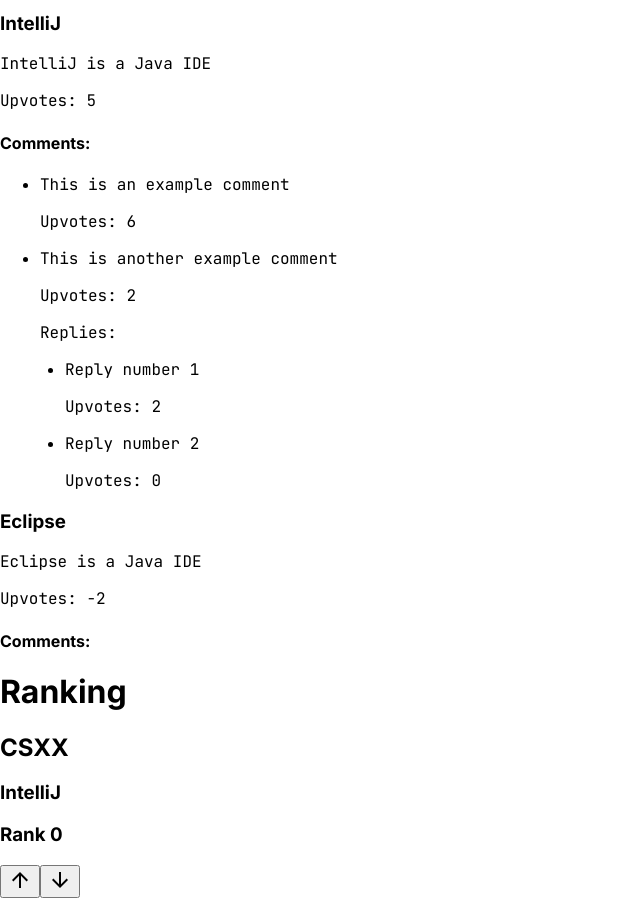
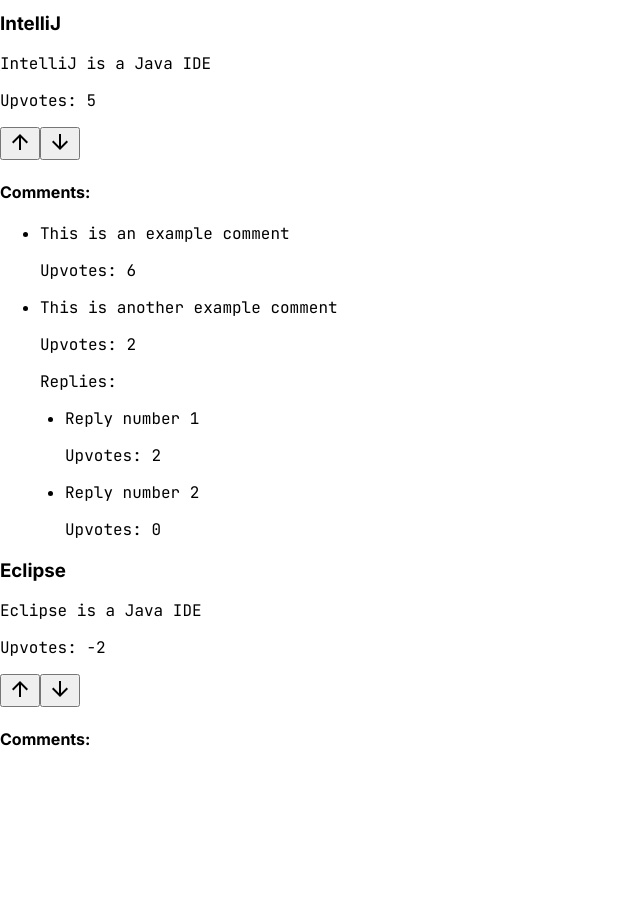
Before and after one commit to muniseoz/ToolMate, a React (Create React App) app: page / in a window 1280 px wide. Shown: the part 160-1058 px from the top of the page, without its empty margins (0-640 px from the left). After the commit the page ends 930 px from the top, so only its background shows below. Built offline with nearby package versions, Linux system fonts and the light colour scheme.

Commit message:
Moved ranking

```diff
--- a/src/App.js
+++ b/src/App.js
@@ -2,13 +2,13 @@
 import './App.css';
 
 import Course from './components/Course'
-import Ranking from './components/ranking'
+import Ranking from './components/Ranking'
 
 function App() {
   return (
     <div className="App">
       <Course name="CS3345" desc="Data Stuctures and Algorithms"/>
-      <Ranking/>
+
     </div>
   );
 }
--- a/src/components/Course.js
+++ b/src/components/Course.js
@@ -1,22 +1,15 @@
-// Expects props: name, desc
-import { useEffect, useState } from 'react'
-import './Course.css'
-import SoftwareTool from './SoftwareTool'
+import React, { useEffect, useState } from 'react';
+import './Course.css';
+import SoftwareTool from './SoftwareTool';
 
 export default function Course(props) {
-    const {name, desc} = props
+    const { name, desc } = props;
 
-    // CURRENTLY: I am using dummy data, but treating it like it is being called from the database
-    // Do not be alarmbed by all of the strange looking functions just to return a hardcoded array
+    // Initializes a state for an array of softwareTools (formatted as objects)
+    const [softwareTools, setSoftwareTools] = useState([]);
 
-    // Initiallizes a state for an array of softwareTools (formatted as objects)
-    const [softwareTools, setSoftwareTools] = useState([])
-
-    // function to get the software tools given the course name
-    // in firebase langauge:
-    //      get document in courses collection with name name
-    //      get the documents inside the softwareTools subcollection of found document IN RATING ORDER
-    const getSoftwareTools = async(name) => {
+    // Dummy data for the software tools
+    const getSoftwareTools = async (name) => {
         const softwareToolsArray = [
             {
                 id: "exampleID",
@@ -24,27 +17,45 @@
                 upvotes: 5,
                 desc: "IntelliJ is a Java IDE"
             },
-
             {
                 id: "exampleID2",
                 name: "Eclipse",
                 upvotes: -2,
                 desc: "Eclipse is a Java IDE"
             }
-        ]
+        ];
 
-        setSoftwareTools(softwareToolsArray)
-    }
+        setSoftwareTools(softwareToolsArray);
+    };
 
-    // Runs every time page is reloaded, updates softwareTools
+    // Update upvotes for a specific software tool
+    const updateUpvotes = (id, change) => {
+        setSoftwareTools((prevTools) =>
+            prevTools.map((tool) =>
+                tool.id === id
+                    ? { ...tool, upvotes: tool.upvotes + change }
+                    : tool
+            )
+        );
+    };
+
+    // Runs when the component is loaded
     useEffect(() => {
-        getSoftwareTools(name)
-    }, [])
+        getSoftwareTools(name);
+    }, [name]);
 
     // Reformats softwareTools into an array of SoftwareTool components
     const softwareToolComponentArray = softwareTools.map((softwareTool) => (
-        <SoftwareTool key={softwareTool.id} name={softwareTool.name} id={softwareTool.id} upvotes={softwareTool.upvotes} desc={softwareTool.desc} />
-    ))
+        <div key={softwareTool.id}>
+            <SoftwareTool
+                name={softwareTool.name}
+                id={softwareTool.id}
+                upvotes={softwareTool.upvotes}
+                desc={softwareTool.desc}
+                onUpdateUpvotes={updateUpvotes} // Passing the updateUpvotes function
+            />
+        </div>
+    ));
 
     return (
         <div>
@@ -57,5 +68,5 @@
                 </div>
             </div>
         </div>
-  )
+    );
 }
--- a/src/components/SoftwareTool.js
+++ b/src/components/SoftwareTool.js
@@ -1,9 +1,11 @@
 import { useState, useEffect } from "react"
 
 import Comment from "./Comment"
+import Ranking from "./Ranking"
+
 
 export default function SoftwareTool (props) {
-    const {id, name, upvotes, desc} = props
+    const {id, name, upvotes, desc, onUpdateUpvotes} = props
     const [comments, setComments] = useState([])
 
 
@@ -46,6 +48,8 @@
             <h3>{name}</h3>
             <p>{desc}</p>
             <p>Upvotes: {upvotes}</p>
+
+            <Ranking id={id} name={name} upvotes={upvotes} onUpdateUpvotes={onUpdateUpvotes} />
             <div>
                 <h4>Comments:</h4>
                 <ul>{commentComponentArray}</ul>
--- a/src/components/ranking.js
+++ b/src/components/ranking.js
@@ -1,16 +1,22 @@
-import { useEffect, useState } from 'react'
+import React from 'react';
 import ArrowUpwardIcon from '@mui/icons-material/ArrowUpward';
 import ArrowDownwardIcon from '@mui/icons-material/ArrowDownward';
-export default function Ranking(){
-    const [count, setCount] = useState(0)
-    return(
+
+export default function Ranking({ id, name, upvotes, onUpdateUpvotes }) {
+    return (
         <div className='body'>
-            <h1>Ranking</h1>
-            <h2>CSXX</h2>
-            <h3>IntelliJ</h3>
-            <h3>Rank {count}</h3>
-            <button className='increment-button' onClick={() => setCount(count+1)}><ArrowUpwardIcon/></button>
-            <button className='increment-button'onClick={() => setCount(count-1)}><ArrowDownwardIcon/></button>
+            <button
+                className='increment-button'
+                onClick={() => onUpdateUpvotes(id, 1)}
+            >
+                <ArrowUpwardIcon />
+            </button>
+            <button
+                className='increment-button'
+                onClick={() => onUpdateUpvotes(id, -1)}
+            >
+                <ArrowDownwardIcon />
+            </button>
         </div>
     );
 }
```
Lines whose indentation alone changed are shown as unchanged.
